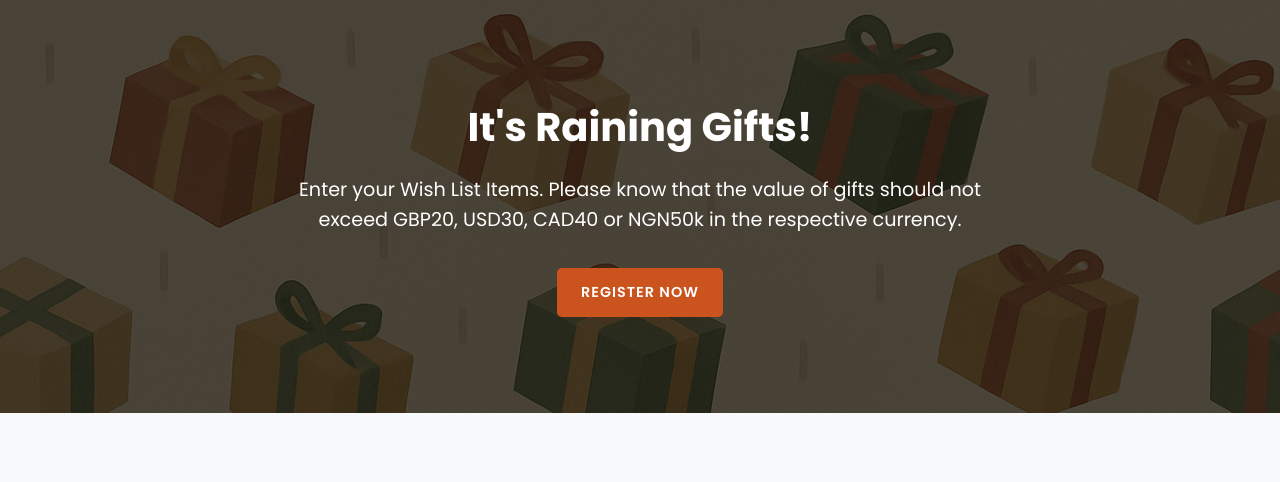
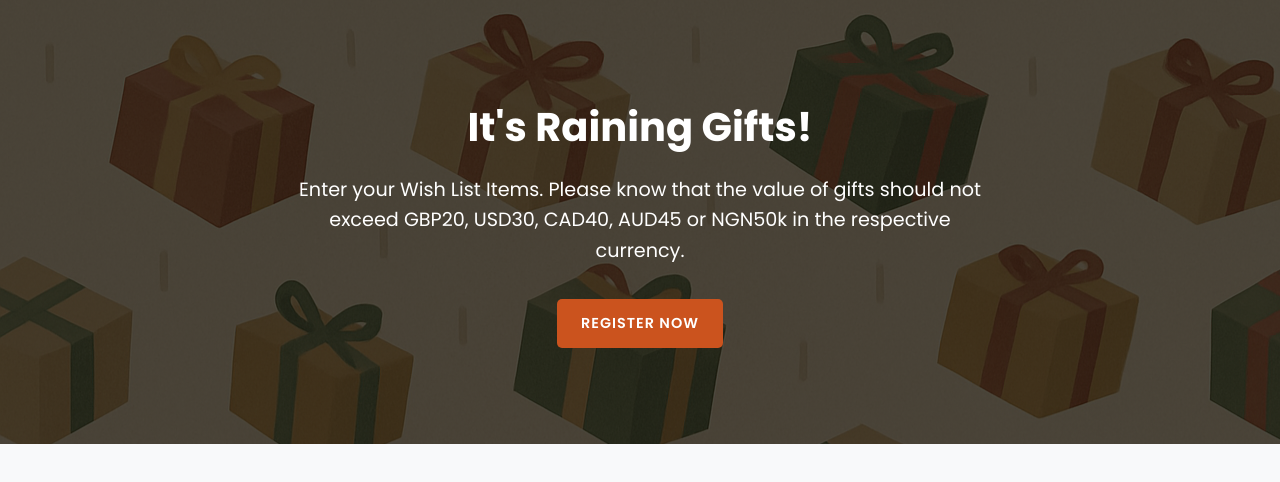
Before and after one commit to dreyyfuss/reunion, a Django app: page / in a window 1280 px wide. Shown: the part 1777-2259 px from the top of the page. Run offline with Django 5.2, Linux system fonts and the light colour scheme.

Commit message:
Add AUD gift price to home and registration

```diff
--- a/registration/templates/registration/register.html
+++ b/registration/templates/registration/register.html
@@ -141,7 +141,7 @@
 
             <hr style="margin: 2rem 0;">
             <h3>GIFTS</h3>
-            <p>Please enter up to 4 URLs for gifts you would like to receive. Please note that value of gifts should not exceed £20, $30, CAD 40, AUD 40, ₦50k in the respective currency</p>
+            <p>Please enter up to 4 URLs for gifts you would like to receive. Please note that value of gifts should not exceed £20, $30, CAD 40, AUD 45, ₦50k in the respective currency</p>
 
             <div class="form-group">
                 <label for="gift1">Gift 1 (website link) *</label>
--- a/templates/home.html
+++ b/templates/home.html
@@ -67,7 +67,7 @@
     <section class="banner-section secondary-banner">
         <div class="banner-content">
             <h2>It's Raining Gifts!</h2>
-            <p>Enter your Wish List Items. Please know that the value of gifts should not exceed GBP20, USD30, CAD40 or NGN50k in the respective currency.</p>
+            <p>Enter your Wish List Items. Please know that the value of gifts should not exceed GBP20, USD30, CAD40, AUD45 or NGN50k in the respective currency.</p>
             <a href="{% url 'registration' %}" class="btn">Register Now</a>
         </div>
     </section>
```
